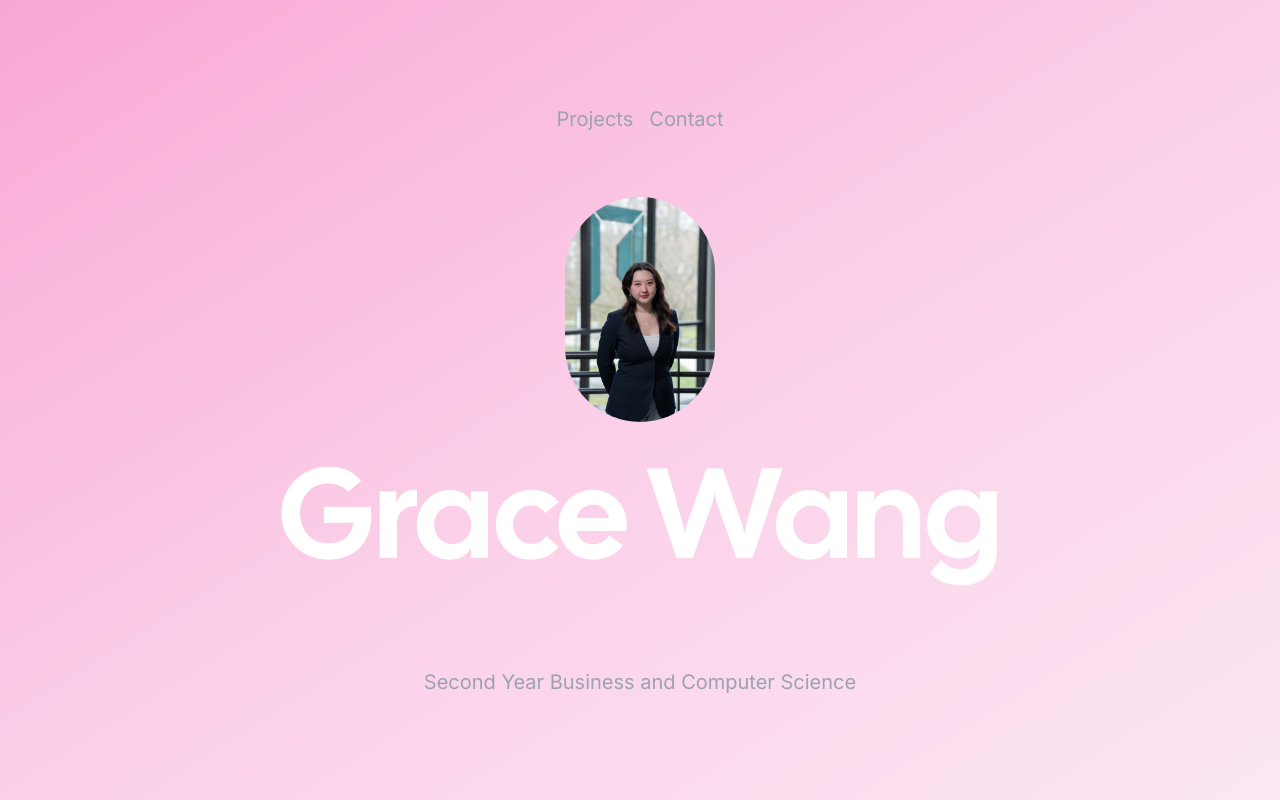
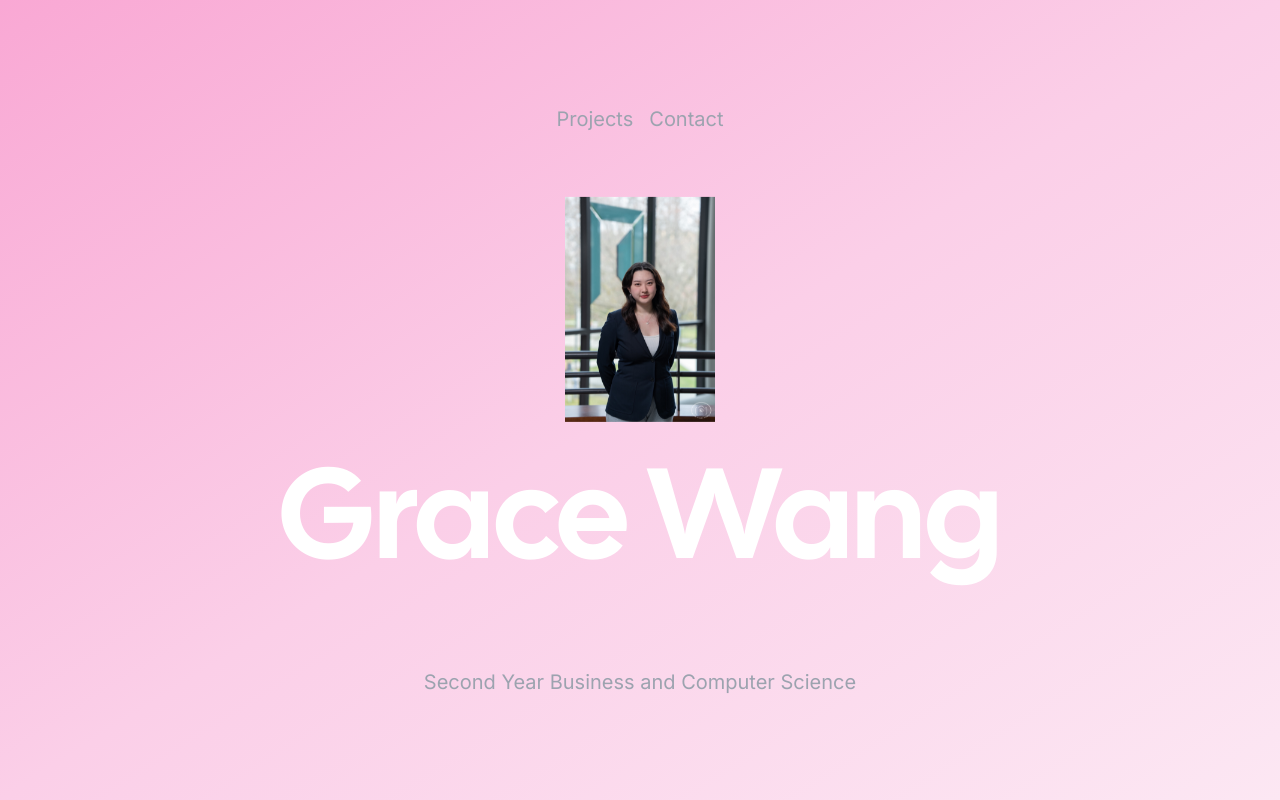
Before and after one commit to gracewxng/Portfolio, a Next.js app: page / in a window 1280 px wide. Built offline with nearby package versions, Linux system fonts and the light colour scheme; no server answers; what tailwindcss-debug-screens would draw is missing.

Commit message:
made picture a circle

```diff
--- a/app/page.tsx
+++ b/app/page.tsx
@@ -31,7 +31,7 @@ export default function Home() {
           alt="Grace Wang Headshot"
           width={150}
           height={100}
-          className="rounded-full"
+          className="circle"
         />
       </div>
 
```
